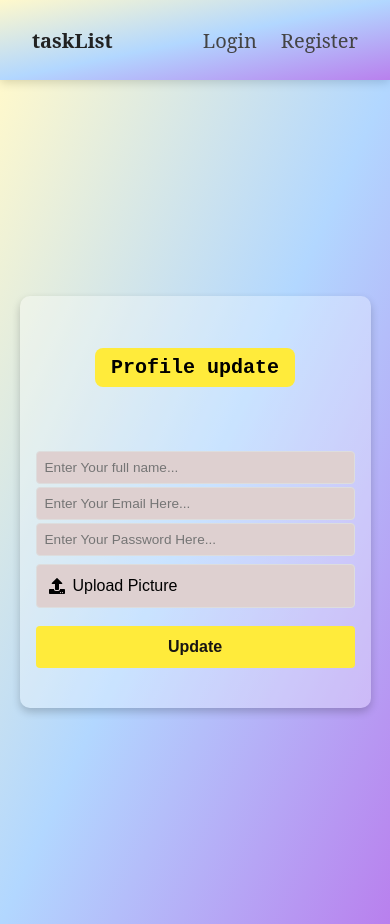
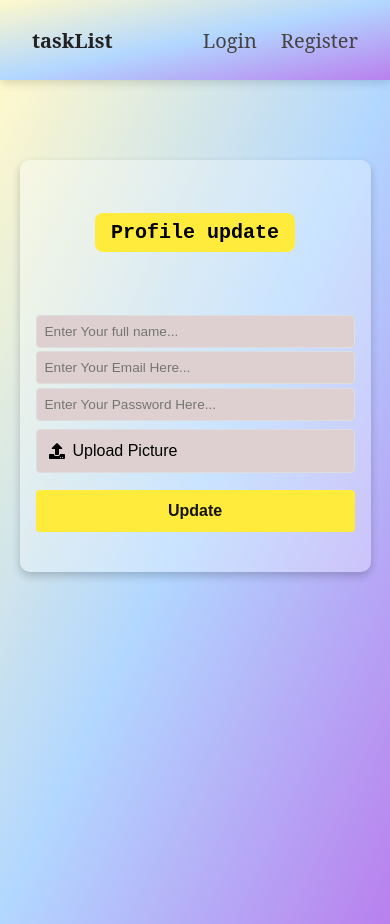
Before and after one commit to AndriesMathenjwa/Task-List-app, a Next.js app: page /profile in a window 390 px wide. Built offline with nearby package versions, Linux system fonts and the light colour scheme; no server answers.

Commit message:
improved pages design

```diff
--- a/src/app/homePage.scss
+++ b/src/app/homePage.scss
@@ -16,6 +16,7 @@
 h1 {
   font-size: 2rem;
   margin-bottom: 1rem;
+  margin-top: 3rem;
 }
 
 .add-task-btn {
@@ -37,7 +38,7 @@ h1 {
 
 .task-list {
   width: 100%;
-  max-width: 600px;
+  max-width: 500px;
   display: flex;
   flex-direction: column;
 }
--- a/src/app/login/loginPage.scss
+++ b/src/app/login/loginPage.scss
@@ -2,14 +2,14 @@
     height: 100vh;
     display: flex;
     justify-content: center;
-    align-items: center;
+    align-items: flex-start;
     padding: 1rem;
     background: linear-gradient(to bottom right, rgba(255, 223, 0, 0.2), rgba(0, 123, 255, 0.3), rgba(138, 43, 226, 0.6));
 }
 
 .login-box {
     width: 100%;
-    max-width: 400px;
+    max-width: 500px;
     border-radius: 10px;
     background-color: rgba(255, 255, 255, 0.3);
     box-shadow: 0 4px 8px rgba(0, 0, 0, 0.2);
@@ -17,6 +17,7 @@
     flex-direction: column;
     align-items: center;
     padding: 2rem;
+    margin-top: 5rem;
 }
 
 .login-header {
@@ -108,11 +109,8 @@
     }
 }
 
+
 @media (max-width: 670px) {
-    .login-box {
-        padding: 1rem;
-    }
-
     .login-title {
         font-size: 1.5rem;
     }
--- a/src/app/profile/page.tsx
+++ b/src/app/profile/page.tsx
@@ -20,7 +20,6 @@ const Profile = () => {
         picture: "",
     });
 
-    // New state for the selected file name
     const [fileName, setFileName] = useState<string>("");
 
     const handleChange = (e: React.ChangeEvent<HTMLInputElement>) => {
--- a/src/app/profile/profilePage.scss
+++ b/src/app/profile/profilePage.scss
@@ -2,13 +2,13 @@
     height: 100vh;
     display: flex;
     justify-content: center;
-    align-items: center;
+    align-items: flex-start;
     background: linear-gradient(to bottom right, rgba(255, 223, 0, 0.2), rgba(0, 123, 255, 0.3), rgba(138, 43, 226, 0.6));
 }
 
 .login-box {
     width: 90%;
-    max-width: 600px;
+    max-width: 500px;
     border-radius: 10px;
     background-color: rgba(255, 255, 255, 0.3);
     box-shadow: 0 4px 8px rgba(0, 0, 0, 0.2);
@@ -16,6 +16,7 @@
     flex-direction: column;
     align-items: center;
     padding: 2rem;
+    margin-top: 5rem;
 }
 
 .login-header {
@@ -128,6 +129,10 @@
 }
 
 @media (max-width: 768px) {
+    .login-container {
+        align-items: flex-start;
+    }
+
     .login-title {
         font-size: 1.5rem;
     }
@@ -137,6 +142,7 @@
     }
 
     .login-box {
+        margin-top: 5rem;
         padding: 1rem;
     }
 }
--- a/src/app/register/registerPage.scss
+++ b/src/app/register/registerPage.scss
@@ -2,7 +2,7 @@
     height: 100vh;
     display: flex;
     justify-content: center;
-    align-items: center;
+    align-items: flex-start;
     background: linear-gradient(to bottom right, rgba(0, 128, 255, 0.2), rgba(138, 43, 226, 0.3), rgba(0, 123, 255, 0.6));
 }
 
@@ -16,6 +16,7 @@
     flex-direction: column;
     align-items: center;
     padding: 2rem;
+    margin-top: 5.5rem;
 }
 
 .register-header {
--- a/src/components/taskForm.scss
+++ b/src/components/taskForm.scss
@@ -3,7 +3,7 @@
   flex-direction: column;
   align-items: center;
   width: 90%;
-  max-width: 600px;
+  max-width: 400px;
   background-color: rgba(255, 255, 255, 0.3);
   border-radius: 10px;
   padding: 2rem;
```
